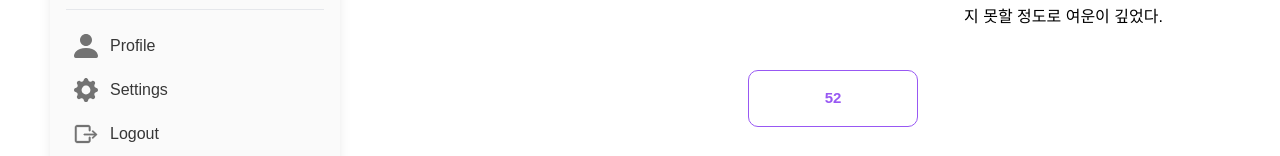
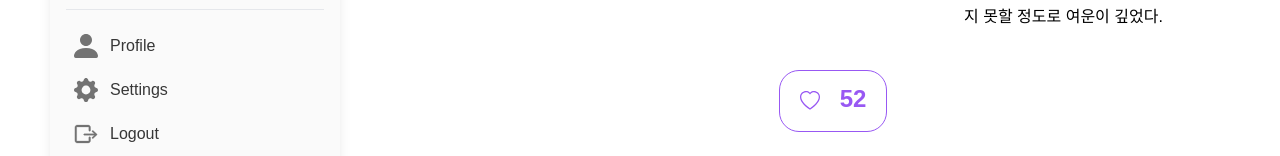
Before and after one commit to peachPetal/FE7_project_movieclub, a React (Vite) app: page /reviews/1 in a window 1280 px wide. Shown: the part 796-952 px from the top of the page. Built offline with nearby package versions, Linux system fonts and the light colour scheme; a web font is replaced by a local one.

Commit message:
✨ 좋아요 버튼 컴포넌트 구현, 리뷰 디테일 페이지에 적용

```diff
--- /dev/null
+++ b/src/components/common/buttons/LikeBtn.tsx
@@ -0,0 +1,61 @@
+import { useEffect, useState } from "react";
+
+interface LikeBtn {
+  like: number;
+  isLiked: boolean;
+}
+
+export default function LikeBtn({ like, isLiked }: LikeBtn) {
+  const [liked, setLiked] = useState(false);
+  const [likeCounter, setLikeCounter] = useState(0);
+
+  useEffect(() => {
+    setLikeCounter(like);
+    setLiked(isLiked);
+  }, []);
+
+  const onLikedBtnClick = () => {
+    if (liked) {
+      setLikeCounter((prev) => prev - 1);
+    } else {
+      setLikeCounter((prev) => prev + 1);
+    }
+    setLiked((prev) => !prev);
+  };
+
+  return (
+    <>
+      <button className="flex justify-center items-center font-bold text-[24px] duration-200 border bg-background-main text-main rounded-[20px] pt-3 pr-5 pb-3 pl-5">
+        <button className="cursor-pointer" onClick={onLikedBtnClick}>
+          {liked ? (
+            <svg
+              xmlns="http://www.w3.org/2000/svg"
+              width="20"
+              height="20"
+              fill="currentColor"
+              className="bi bi-heart-fill mr-5"
+              viewBox="0 0 16 16"
+            >
+              <path
+                fill-rule="evenodd"
+                d="M8 1.314C12.438-3.248 23.534 4.735 8 15-7.534 4.736 3.562-3.248 8 1.314"
+              />
+            </svg>
+          ) : (
+            <svg
+              xmlns="http://www.w3.org/2000/svg"
+              width="20"
+              height="20"
+              fill="currentColor"
+              className="bi bi-heart mr-5"
+              viewBox="0 0 16 16"
+            >
+              <path d="m8 2.748-.717-.737C5.6.281 2.514.878 1.4 3.053c-.523 1.023-.641 2.5.314 4.385.92 1.815 2.834 3.989 6.286 6.357 3.452-2.368 5.365-4.542 6.286-6.357.955-1.886.838-3.362.314-4.385C13.486.878 10.4.28 8.717 2.01zM8 15C-7.333 4.868 3.279-3.04 7.824 1.143q.09.083.176.171a3 3 0 0 1 .176-.17C12.72-3.042 23.333 4.867 8 15" />
+            </svg>
+          )}
+        </button>
+        <span className="-translate-y-0.5">{likeCounter}</span>
+      </button>
+    </>
+  );
+}
--- a/src/components/reviews/ReviewsDetail.tsx
+++ b/src/components/reviews/ReviewsDetail.tsx
@@ -1,6 +1,7 @@
 import { useParams } from "react-router-dom";
 import { useReviewStore } from "../../stores/reviewStore";
 import DefaultBtn from "../common/buttons/DefaultBtn";
+import LikeBtn from "../common/buttons/LikeBtn";
 
 export default function ReviewsDetail() {
   const { id } = useParams();
@@ -41,7 +42,7 @@ export default function ReviewsDetail() {
           <p className="mr-12 whitespace-pre-line leading-relaxed">{content}</p>
         </div>
         <div className="flex justify-center">
-          <DefaultBtn size="md" text={like.toString()} highlight={false} />
+          <LikeBtn like={like} isLiked={false} />
         </div>
         <div className="w-full border-t border-gray-300 dark:border-gray-700 mt-12 mb-12"></div>
       </div>
```
